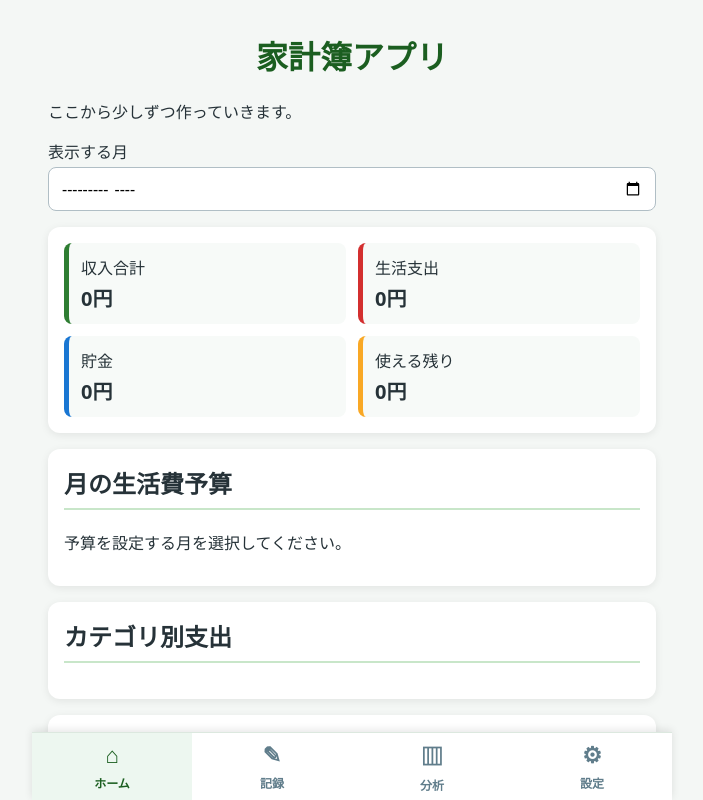
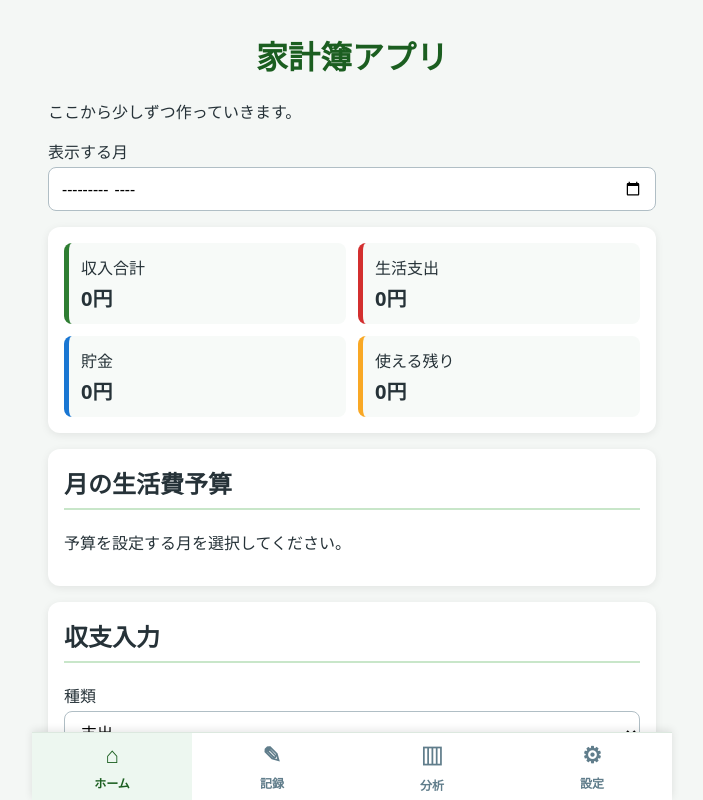
Before and after one commit to wasyun4/zubora-kakeibo-pwa, a React (Vite) app: page / in a window 1280 px wide. Both pictures are taken after a click on the button "収支を登録する". Shown: the top 800 px of the page, without its empty margins (288-991 px from the left). Built offline with nearby package versions, Linux system fonts and the light colour scheme.

Commit message:
feat: separate app views

```diff
--- a/src/App.tsx
+++ b/src/App.tsx
@@ -415,6 +415,8 @@ function App() {
         onMonthChange={setSelectedMonth}
       />
 
+      {activeView === "home" &&
+        <>
           <Summary
             incomeTotal={incomeTotal}
             expenseTotal={expenseTotal}
@@ -430,14 +432,21 @@ function App() {
             onBudgetAmountChange={setBudgetAmount}
             onSave={handleSaveBudget}
           />
+        </>
+      }
 
+      {activeView === "analysis" && (
         <CategoryTotals categoryTotals={expenseCategoryTotals} />
+      )}
 
+      {activeView === "records" && (
         <TransactionList
           transactions={filteredExpenses}
           onEdit={handleEditTransaction}
           onDelete={handleDeleteExpense}
         />
+      )}
+
       {!isTransactionFormOpen && (
         <button
           className="floating-add-button"
@@ -485,6 +494,7 @@ function App() {
         />
       )}
 
+      {activeView === "settings" && (
         <CategoryBudgetPanel
           selectedMonth={selectedMonth}
           categories={expenseMajorCategories.filter(
@@ -493,6 +503,7 @@ function App() {
           statuses={categoryBudgetStatuses}
           onSave={handleSaveCategoryBudget}
         />
+      )}
 
       <BottomNavigation
         activeView={activeView}
--- a/src/components/TransactionForm.tsx
+++ b/src/components/TransactionForm.tsx
@@ -204,11 +204,14 @@ function TransactionForm(
                     : "収支を更新する"}
             </button>
 
-            {props.editingTransactionId !== null && (
-                <button type="button" onClick={props.onCancel}>
-                    編集をやめる
-                </button>
-            )}
+            <button type="button"
+                className="cancel-button"
+                onClick={props.onCancel}
+            >
+                {props.editingTransactionId === null
+                    ? "入力をやめる"
+                    : "編集をやめる"}
+            </button>
         </section>
     );
 }
--- a/src/styles.css
+++ b/src/styles.css
@@ -244,3 +244,12 @@ li button {
   color: #1b5e20;
   background: #edf7f0;
 }
+
+.cancel-button {
+  color: #455a64;
+  background: #eceff1;
+}
+
+.cancel-button:hover {
+  background: #cfd8dc;
+}
```
Also changed, not shown: 1 other file (tests, documents, lock files or other folders). Lines whose indentation alone changed are shown as unchanged.
